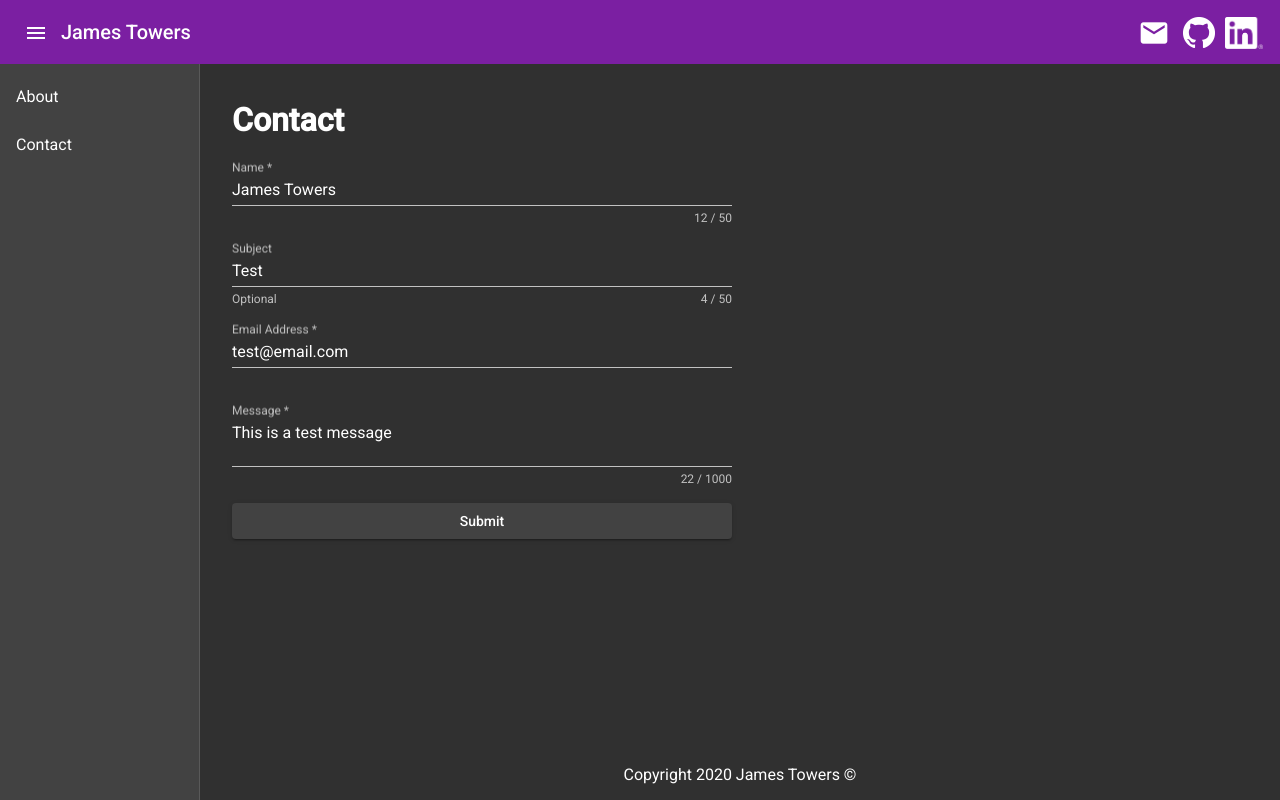
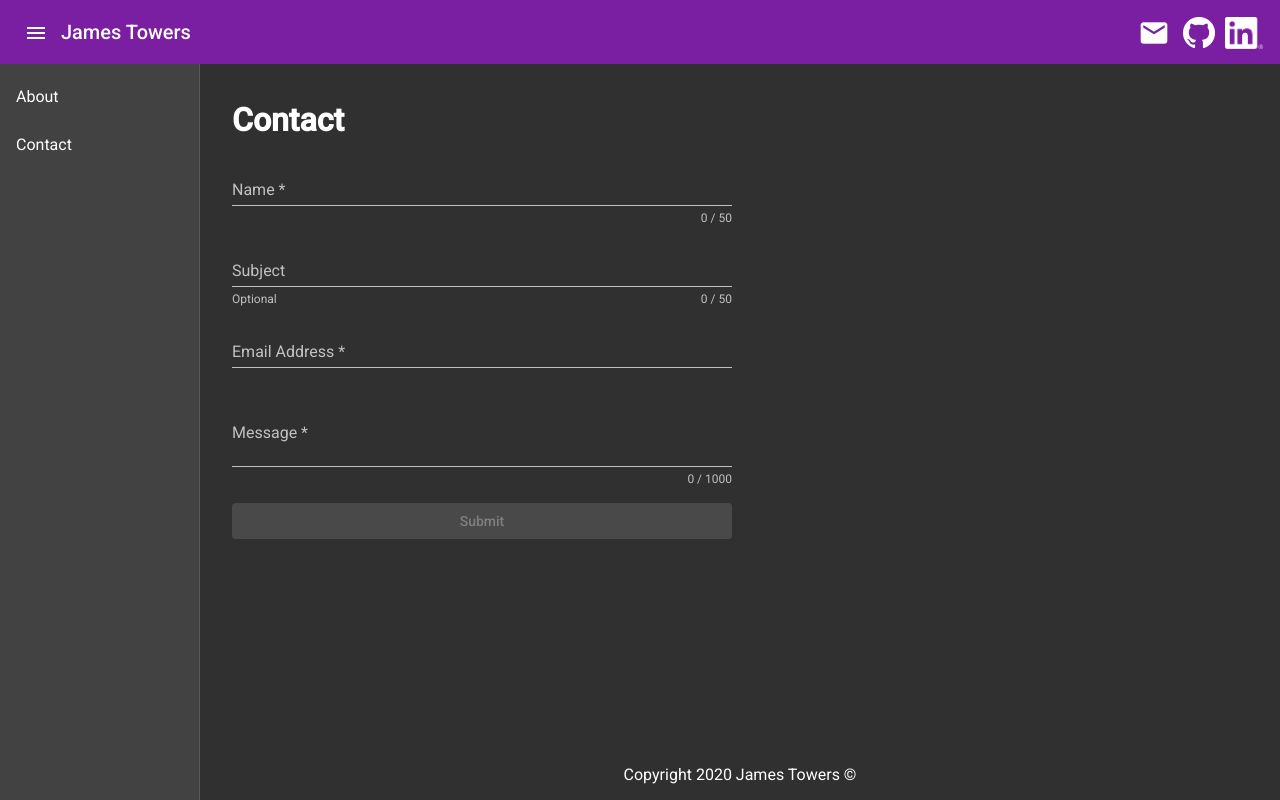
Before and after one commit to jamtowers/Website, an Angular app: page /contact in a window 1280 px wide. Built offline with nearby package versions, Linux system fonts and the light colour scheme.

Commit message:
Removed default values from form

```diff
--- a/src/app/contact/contact.component.ts
+++ b/src/app/contact/contact.component.ts
@@ -26,18 +26,18 @@ export class ContactComponent implements OnInit {
   }
 
   contactForm = new FormGroup({
-    name: new FormControl('James Towers', [
+    name: new FormControl('', [
       Validators.required,
       Validators.maxLength(50)
     ]),
-    subject: new FormControl('Test', [
+    subject: new FormControl('', [
       Validators.maxLength(50)
     ]),
-    email: new FormControl('test@email.com', [
+    email: new FormControl('', [
       Validators.required,
       Validators.email
     ]),
-    content: new FormControl('This is a test message', [
+    content: new FormControl('', [
       Validators.required,
       Validators.maxLength(1000)
     ])
```
